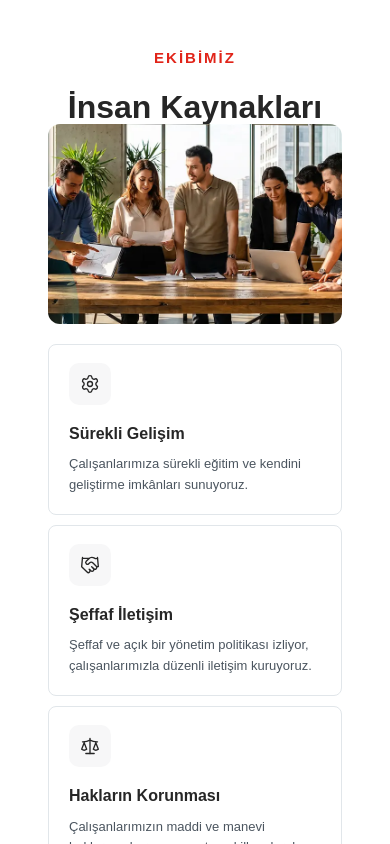
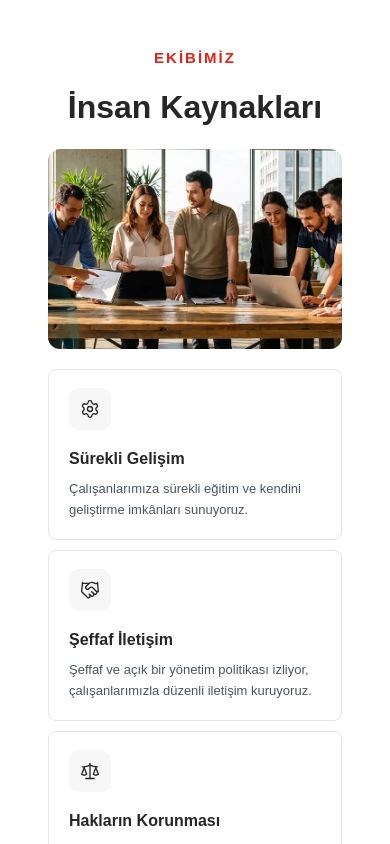
Before and after one commit to irmakoflu/proteksistem-react, a React (Create React App) app: page /#/ in a window 390 px wide. Shown: the part 4240-5084 px from the top of the page. Built offline with nearby package versions, Linux system fonts and the light colour scheme.

Commit message:
düzeltme

```diff
--- a/src/App.css
+++ b/src/App.css
@@ -1021,7 +1021,7 @@ footer{
     position: static;
     margin-bottom: 16px;
     border-radius: 12px;
-    margin-top:-35px;
+    margin-top:-10px;
   }
   .hr-photo{
     height: 200px;
```
